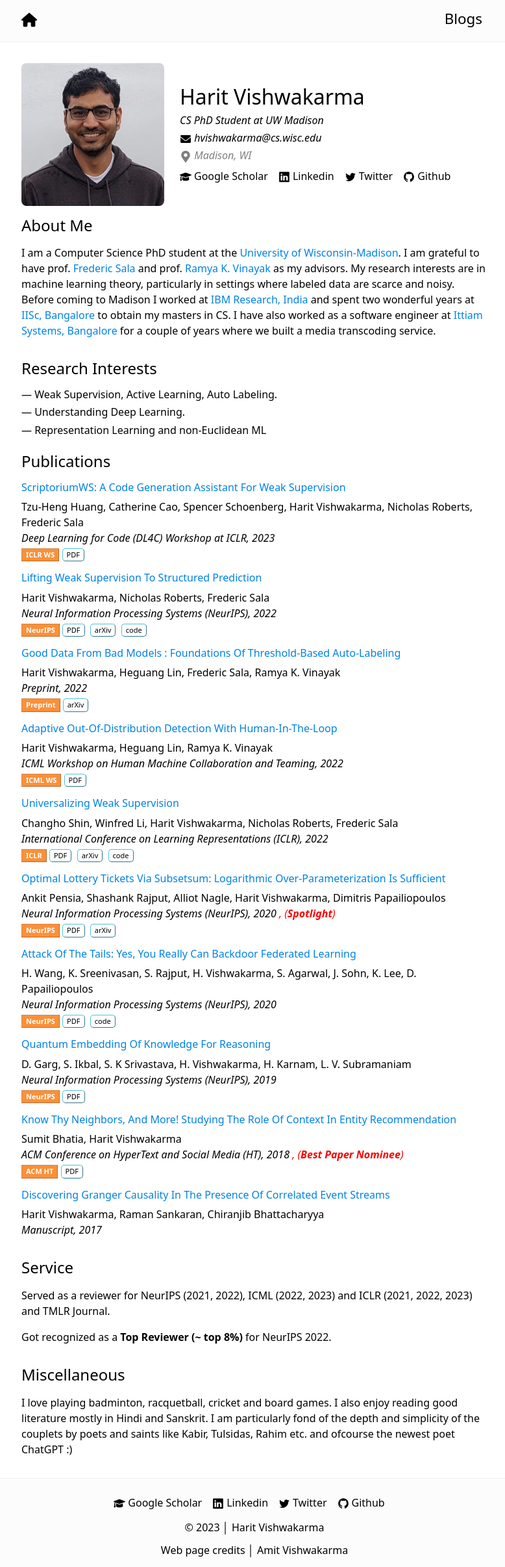
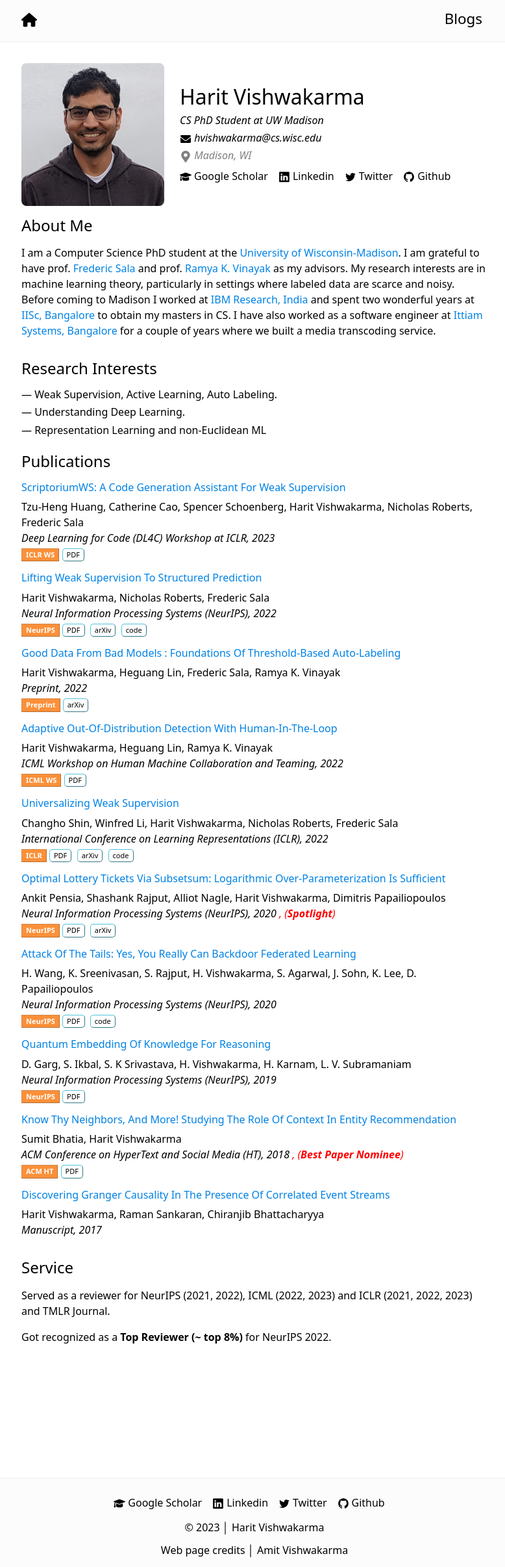
Before and after one commit to harit7/harit7.github.io, a Jekyll site: the page built from index.html, in a window 1280 px wide. Shown: the whole page at 65% size, without its empty margins (248-1026 px from the left). Built offline with Jekyll 4.4.1, drawn with Linux system fonts in a browser that asks for light colours.

Commit message:
Update home.html

```diff
--- a/_layouts/home.html
+++ b/_layouts/home.html
@@ -133,15 +133,4 @@ layout: default
     </div>
   </div>
 
-  <div class="pt-3">
-    <h4 class="text-capitalize">Miscellaneous</h4>
-    <div class="pt-2">
-
-        <p>
-           I love playing badminton, racquetball, cricket and board games. I also enjoy reading good literature mostly in Hindi and Sanskrit.
-           I am particularly fond of the depth and simplicity of the couplets by poets and saints like Kabir, Tulsidas, Rahim etc. and ofcourse the newest poet ChatGPT :)
-        </p>
-
-    </div>
-  </div>
 </div>
```
